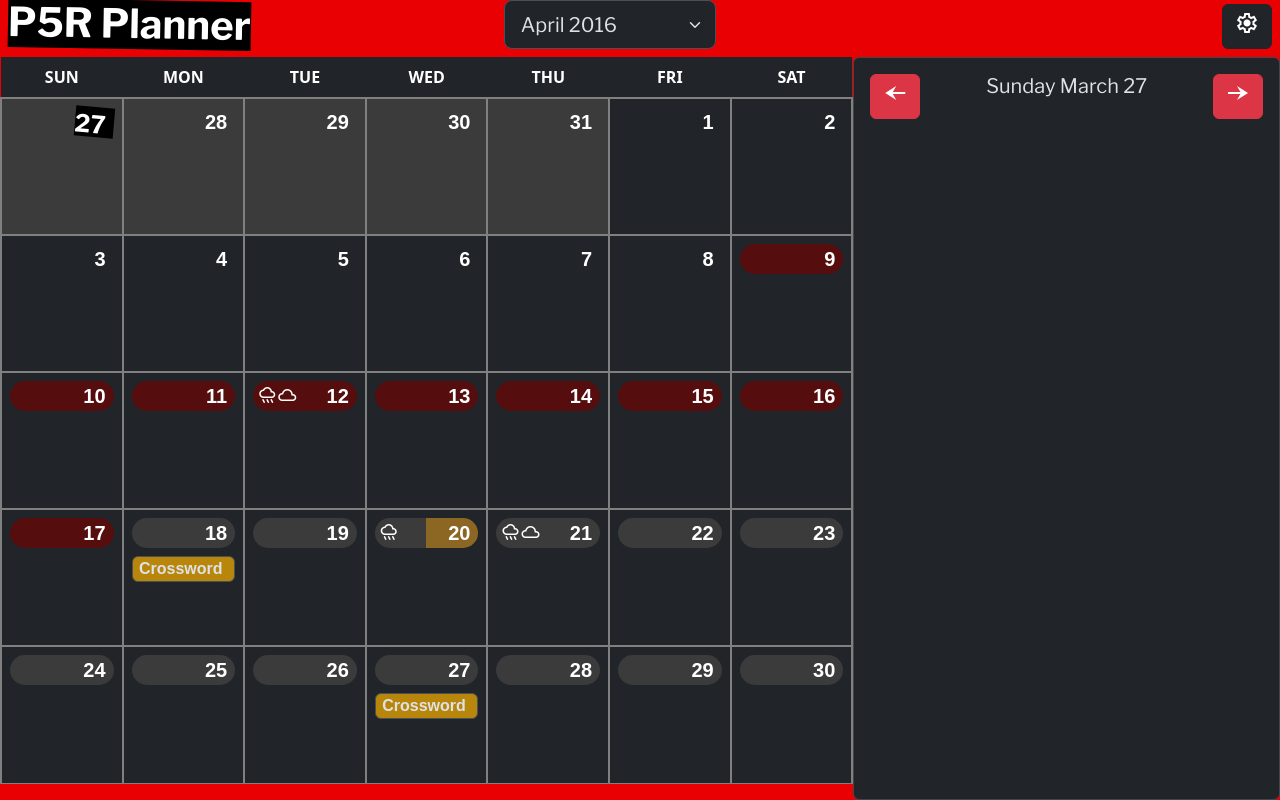
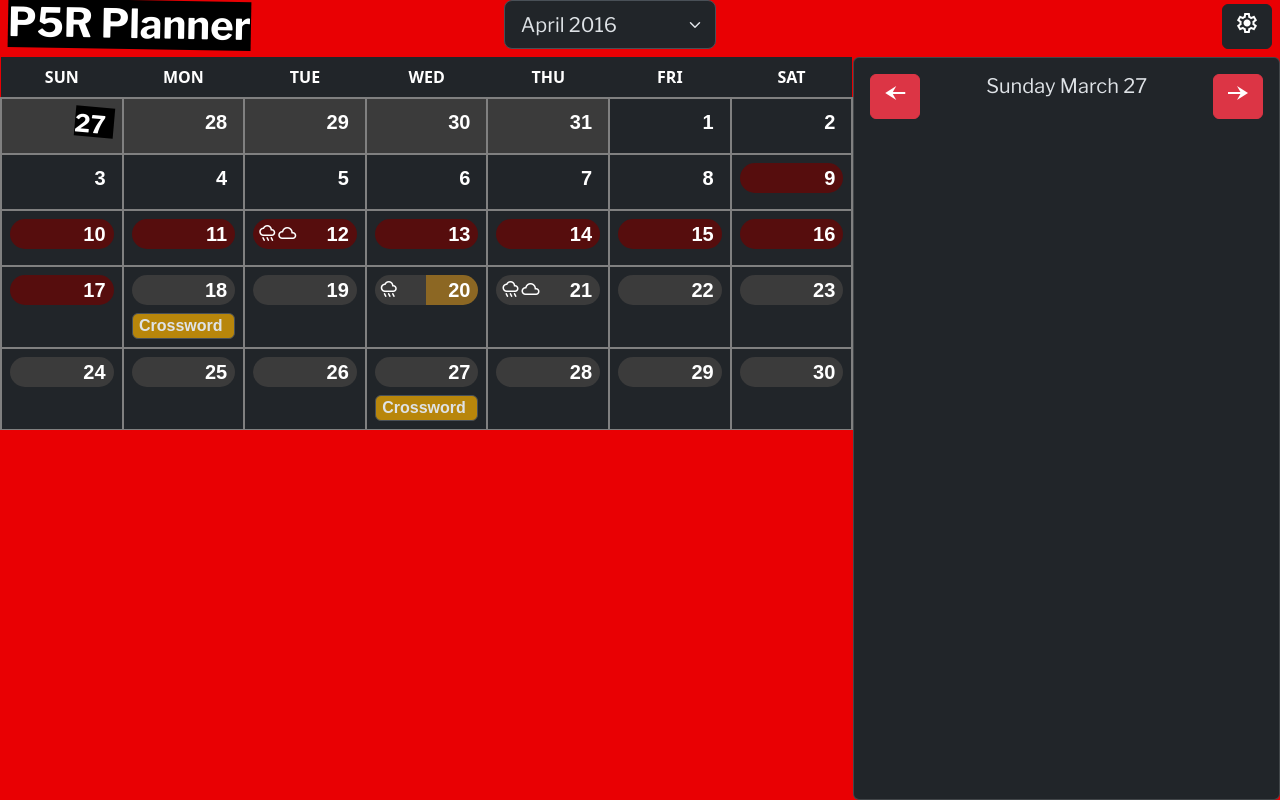
Before and after one commit to jonesnil/Persona-5-Calendar, a React (Vite) app in the folder persona5calendar.client/: page / in a window 1280 px wide. Built offline with nearby package versions, Linux system fonts and the light colour scheme; a web font is replaced by a local one.

Commit message:
experimenting with mobile css

```diff
--- a/persona5calendar.client/src/App.css
+++ b/persona5calendar.client/src/App.css
@@ -126,11 +126,16 @@
     grid-area: navBar;
 }
 
-.calendar td {
-    grid-area: calendar;
+.calendarTable td {
     table-layout: fixed;
     height: calc(100% / 6);
     border: 2px solid gray;
+}
+
+.calendar {
+    grid-area: calendar;
+    overflow-y: auto;
+    white-space: nowrap;
 }
 
 .details {
--- a/persona5calendar.client/src/Calendar.jsx
+++ b/persona5calendar.client/src/Calendar.jsx
@@ -7,7 +7,8 @@ function Calendar({ onDetailsClick, windowDimensions, selectedMonthIndex, select
         onDetailsClick(weekIndex, dayIndex);
     }
 
-    return <table className="table calendar">
+    return <div className="calendar">
+            <table className="table calendarTable">
             <colgroup>
                 <col style={{ width: "14%" }} ></col>
                 <col style={{ width: "14%" }} ></col>
@@ -40,6 +41,7 @@ function Calendar({ onDetailsClick, windowDimensions, selectedMonthIndex, select
                 )}
             </tbody>
             </table>
+        </div>
 }
 
 
```
Lines whose indentation alone changed are shown as unchanged.
